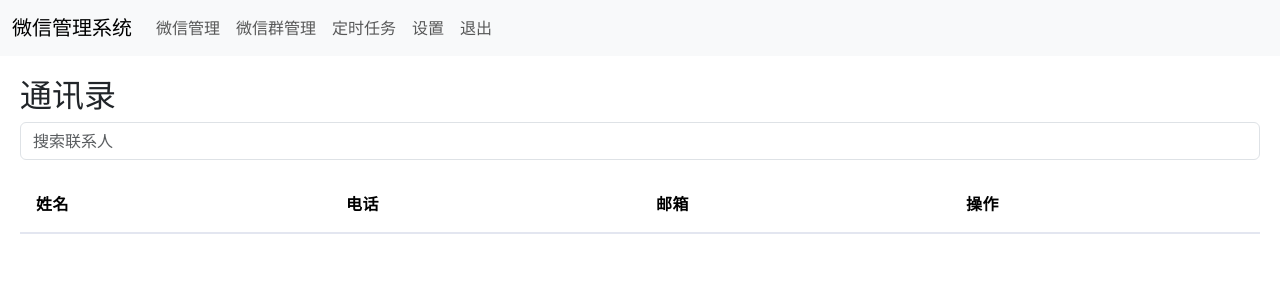
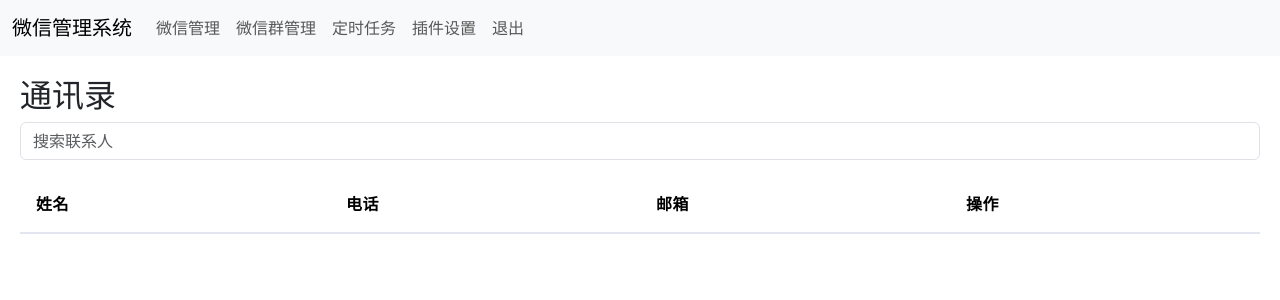
Before and after one commit to azz212/chatgpt-on-wechat-ipad, a Python web app: template templates/contacts.html in a window 1280 px wide. Shown: the top 300 px of the page. Run offline with Jinja, Linux system fonts and the light colour scheme; the template is opened without the code that fills it, so the values that code supplies are empty.

Commit message:
插件设计

```diff
--- a/templates/base.html
+++ b/templates/base.html
@@ -78,7 +78,7 @@
                         <a class="nav-link {{ 'active' if active == 'scheduled_tasks' else '' }}" href="/scheduled_tasks">定时任务</a> <!-- 定时任务链接 -->
                     </li>
                     <li class="nav-item">
-                        <a class="nav-link {{ 'active' if active == 'settings' else '' }}" href="/settings">设置</a>
+                        <a class="nav-link {{ 'active' if active == 'settings' else '' }}" href="/settings">插件设置</a>
                     </li>
                     <li class="nav-item">
                         <a class="nav-link" href="/logout">退出</a>
```
